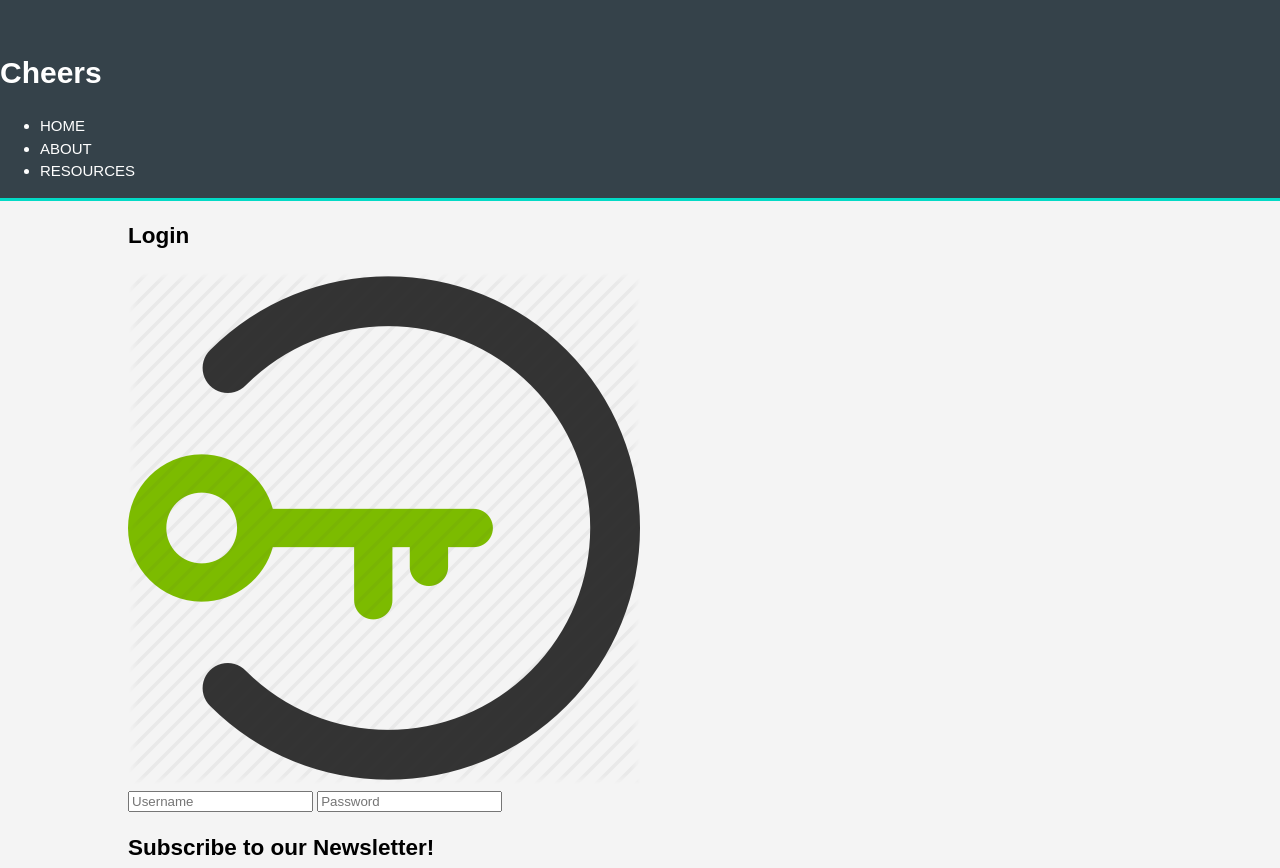
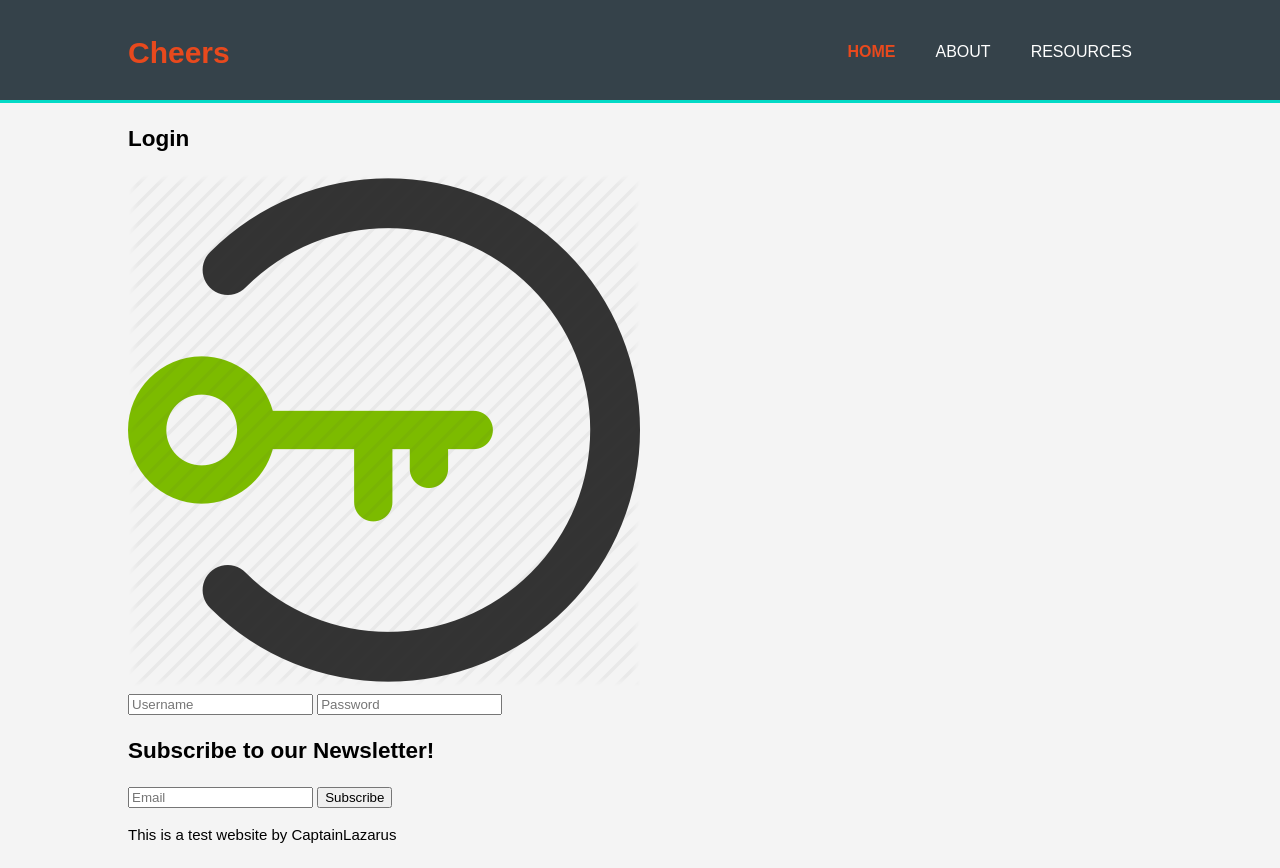
Before and after one commit to CaptainLazarus/ScalableWebsite, a plain HTML site: page index.html in a window 1280 px wide. Shown: the top 868 px of the page. Drawn offline with Linux system fonts and the light colour scheme.

Commit message:
Still Halfway

```diff
--- a/index.html
+++ b/index.html
@@ -12,14 +12,14 @@
   <body>
 <!--1-->
     <header>
-      <div class="conatiner">
+      <div class="container">
         <div id="brand">
-          <h1>Cheers</h1>
+          <h1 class="highlight">Cheers</h1>
         <!--  <img src="./img/beer.jpg"> -->
         </div>
         <nav>
           <ul>
-            <li><a href="index.html">Home</a></li>
+            <li class="current"><a href="index.html">Home</a></li>
             <li><a href="about.html">About</a></li>
             <li><a href="resources.html">Resources</a></li>
           </ul>
@@ -49,7 +49,9 @@
     </section>
 <!--4-->
     <footer>
-      <p>This is a test website by CaptainLazarus</p>
+      <div class="container">
+        <p>This is a test website by CaptainLazarus</p>
+      </div>
     </footer>
 <!--5-->
   </body>
--- a/style.css
+++ b/style.css
@@ -1,3 +1,4 @@
+/*Global*/
 body{
   font-family: Arial, Helvetica,sans-serif;
   font-size: 15px;
@@ -13,6 +14,12 @@ body{
   overflow: hidden;
 }
 
+ul{
+  margin: 0;
+  padding: 0;
+}
+
+/*Header*/
 header{
   background: #35424a;
   color: white;
@@ -25,4 +32,34 @@ header a{
   color: white;
   text-decoration: none;
   text-transform: uppercase;
+  font-size: 16px;
 }
+
+header li{
+  float: left;
+  display: inline;
+  padding: 0 20px 0 20px;
+}
+
+header #brand{
+  float:left;
+}
+
+header #brand h1{
+  margin:0;
+}
+
+header nav{
+  float:right;
+  margin-top: 10px;
+}
+
+header .highlight , header .current a{
+  color: #e8491d;
+  font-weight: bold;
+}
+
+header a:hover{
+  color: #dddddd;
+  font-weight: bold;
+}
```
